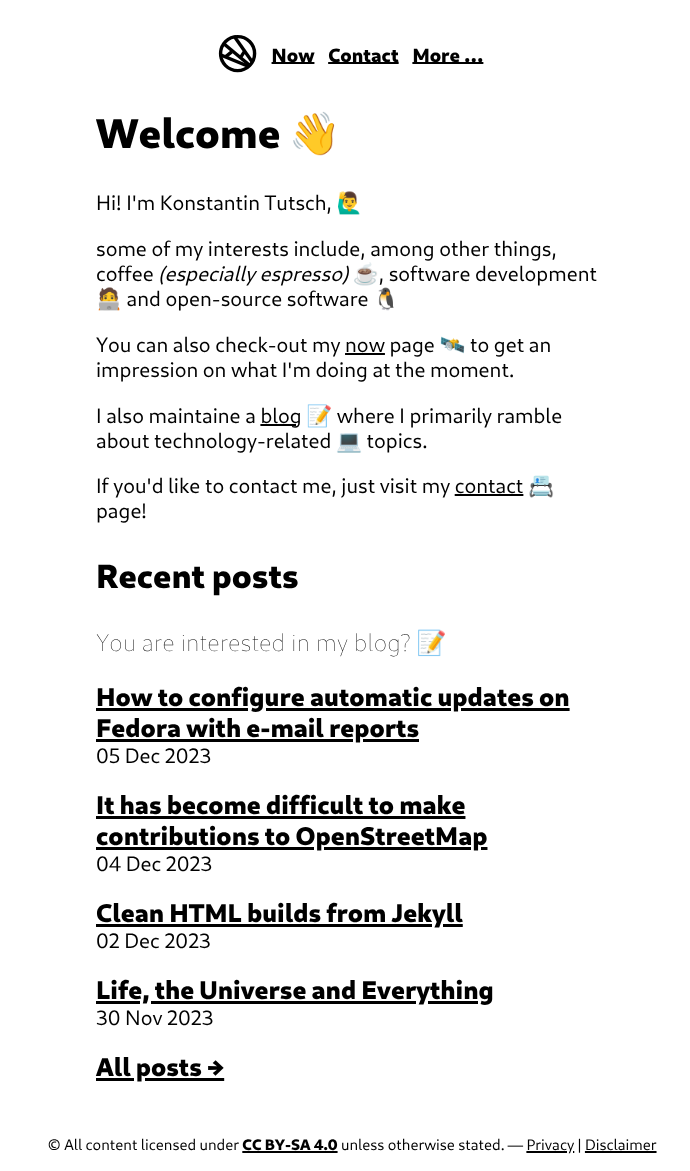
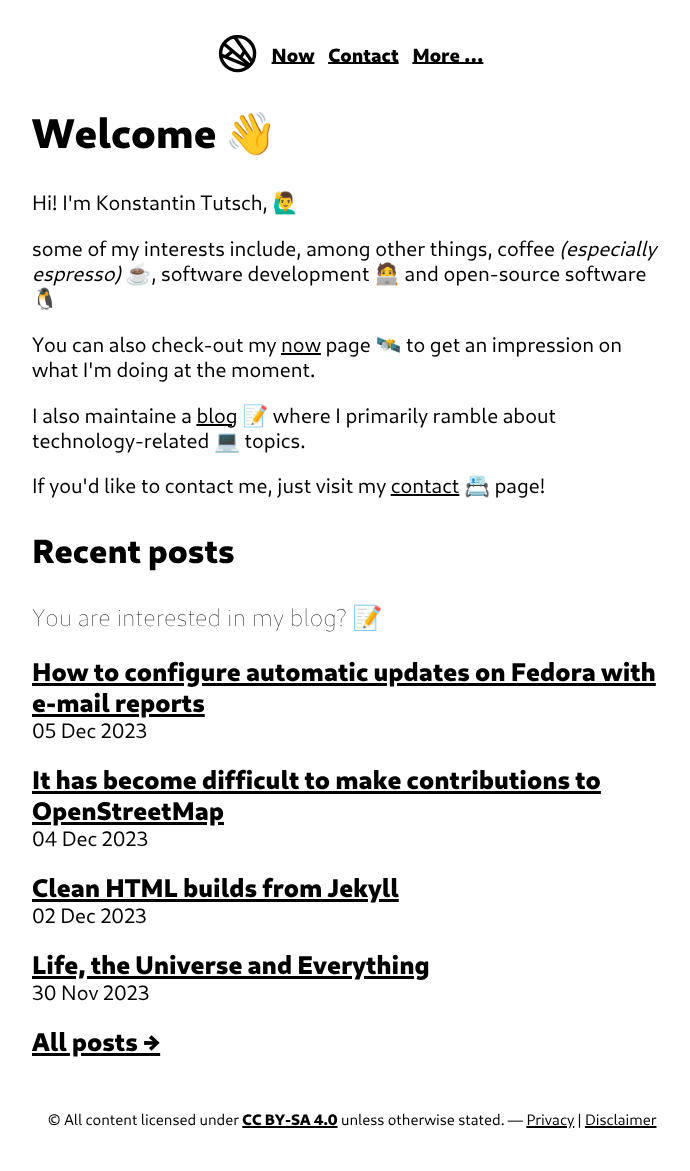
Before and after one commit to konstantintutsch/website, a Jekyll site: the page built from index.html, in a window 1280 px wide. Shown: the whole page, without its empty margins (288-978 px from the left). Built offline with Jekyll 4.4.1, drawn with Linux system fonts in a browser that asks for light colours; after the commit the page ends 1146 px from its top, so only the background shows below that.

Commit message:
Increase usability on vertical tablets

```diff
--- a/assets/css/style.css
+++ b/assets/css/style.css
@@ -64,9 +64,9 @@ header {
 
 main {
     margin: 1rem auto 1rem auto;
-    left: 30vw;
+    left: 25vw;
     min-height: 78vh;
-    width: 40vw;
+    width: 50vw;
     text-align: left;
 }
 
```
